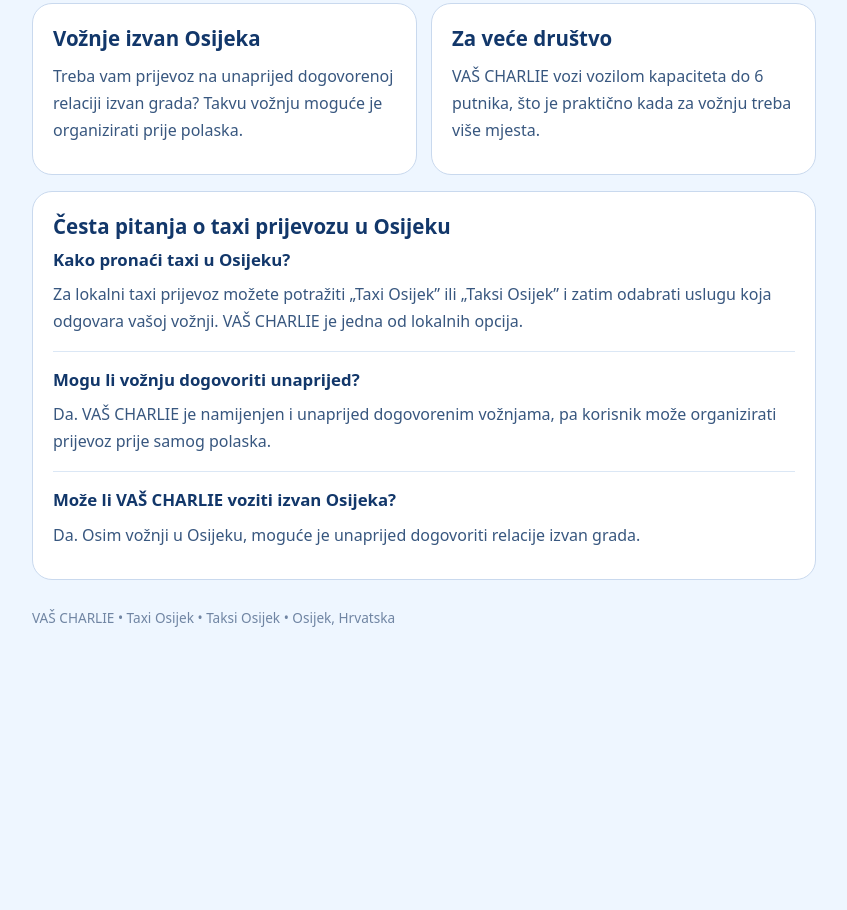
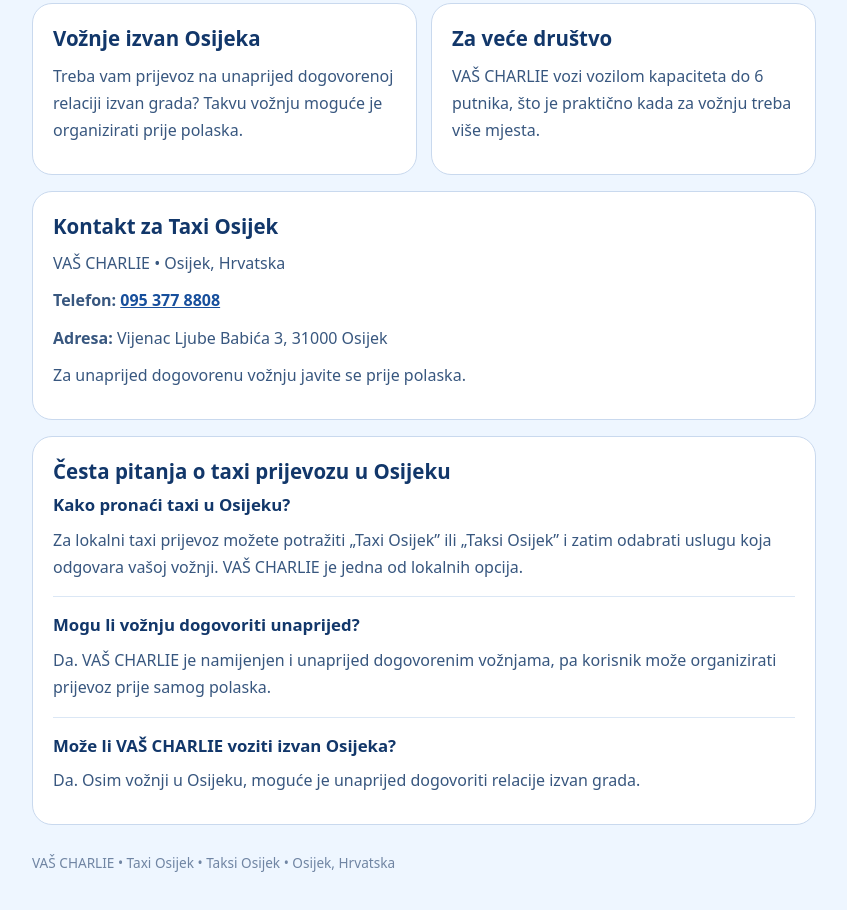
Before and after one commit to vas-charlie/vas-charlie-web, a website: page taxi-osijek/index.html in a window 1280 px wide. Shown: the part 752-1662 px from the top of the page, without its empty margins (216-1063 px from the left). Before the commit the page ends 1443 px from the top, so only its background shows below. Drawn offline with Linux system fonts and the light colour scheme.

Commit message:
SEO: add visible local contact details to Taxi Osijek page

```diff
--- a/taxi-osijek/index.html
+++ b/taxi-osijek/index.html
@@ -75,6 +75,8 @@
     .slogan{margin-top:27px;font-weight:900;color:#12376a;font-size:1.05rem}
     .grid{display:grid;grid-template-columns:1fr 1fr;gap:14px;margin-top:16px}
     .card{background:#fff;border:1px solid #c9d9ee;border-radius:20px;padding:20px}
+    .contact{margin-top:16px;background:#fff;border:1px solid #c9d9ee;border-radius:20px;padding:20px}
+    .contact a{color:#174f9c;font-weight:800}
     .faq{margin-top:16px;background:#fff;border:1px solid #c9d9ee;border-radius:20px;padding:20px}
     .faq-item+ .faq-item{border-top:1px solid #dbe7f5;margin-top:16px;padding-top:16px}
     footer{margin-top:28px;font-size:.85rem;color:#7085a3}
@@ -116,6 +118,14 @@
     </section>
   </div>
 
+  <section class="contact" aria-labelledby="contact-title">
+    <h2 id="contact-title">Kontakt za Taxi Osijek</h2>
+    <p>VAŠ CHARLIE • Osijek, Hrvatska</p>
+    <p><strong>Telefon:</strong> <a href="tel:+385953778808">095 377 8808</a></p>
+    <p><strong>Adresa:</strong> Vijenac Ljube Babića 3, 31000 Osijek</p>
+    <p>Za unaprijed dogovorenu vožnju javite se prije polaska.</p>
+  </section>
+
   <section class="faq" aria-labelledby="faq-title">
     <h2 id="faq-title">Česta pitanja o taxi prijevozu u Osijeku</h2>
     <div class="faq-item">
```
